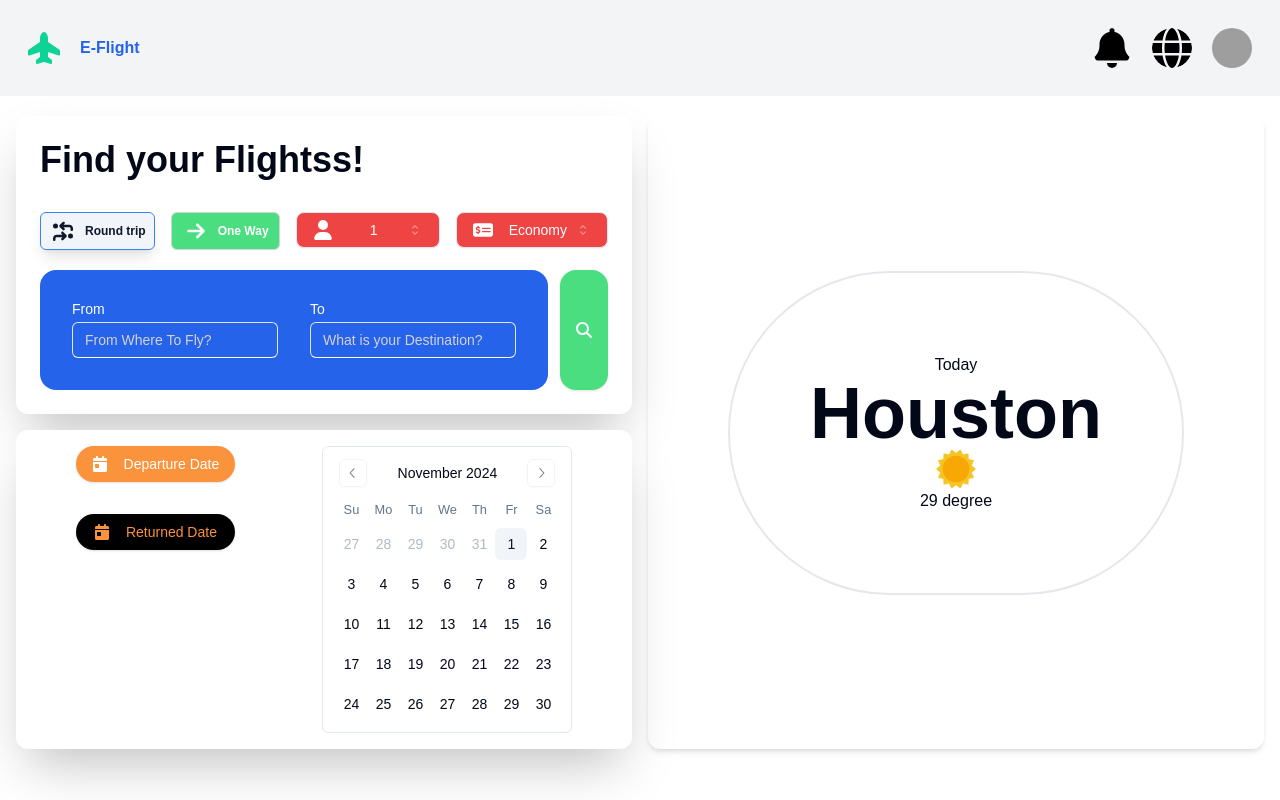
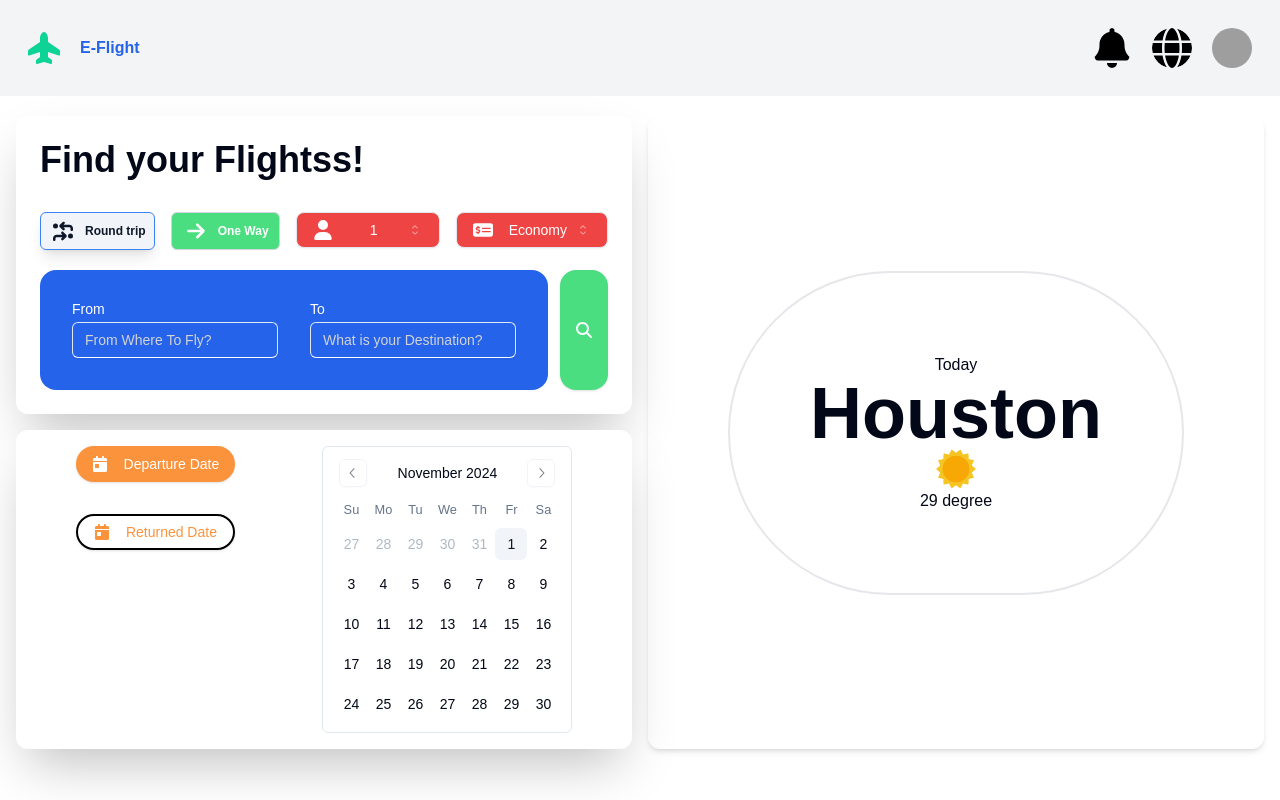
Before and after one commit to Munir-talha/Asterisk-Booking-System, a Next.js app: page / in a window 1280 px wide. Shown: the top 800 px of the page. Built offline with nearby package versions, Linux system fonts and the light colour scheme; grey boxes are pictures that could not be loaded.

Commit message:
slight changes

```diff
--- a/src/components/FindFlight/FindFlight.jsx
+++ b/src/components/FindFlight/FindFlight.jsx
@@ -195,7 +195,7 @@ function FindFlight() {
                 <div className="bg-white p-4 rounded-xl shadow-2xl flex justify-around">
                     <div className='flex flex-col gap-8 align-middle'>
                         <Button
-                            className={`px-4 py-2 rounded-3xl ${selectedDate === 'departure' ? 'bg-orange-400 text-white' : 'bg-black text-orange-400'}`}
+                            className={`px-4 py-2 rounded-3xl ${selectedDate === 'departure' ? 'bg-orange-400 text-white' : 'bg-white text-orange-400 border-2 border-black'}`}
                             onClick={() => setSelectedDate('departure')}
                         >
                             <FontAwesomeIcon icon={faCalendarDay} className="mr-2 w-7 h-5" />
@@ -203,7 +203,7 @@ function FindFlight() {
                         </Button>
                         {selectedOption === 'roundTrip' ?
                         <Button
-                            className={`px-4 py-2 rounded-3xl ${selectedDate === 'returned' ? 'bg-orange-400 text-white' : 'bg-black text-orange-400'}`}
+                            className={`px-4 py-2 rounded-3xl ${selectedDate === 'returned' ? 'bg-orange-400 text-white' : 'bg-white text-orange-400 border-2 border-black'}`}
                             onClick={() => setSelectedDate('returned')}
                         >
                             <FontAwesomeIcon icon={faCalendarDay} className="mr-2 w-7 h-5" />
```
